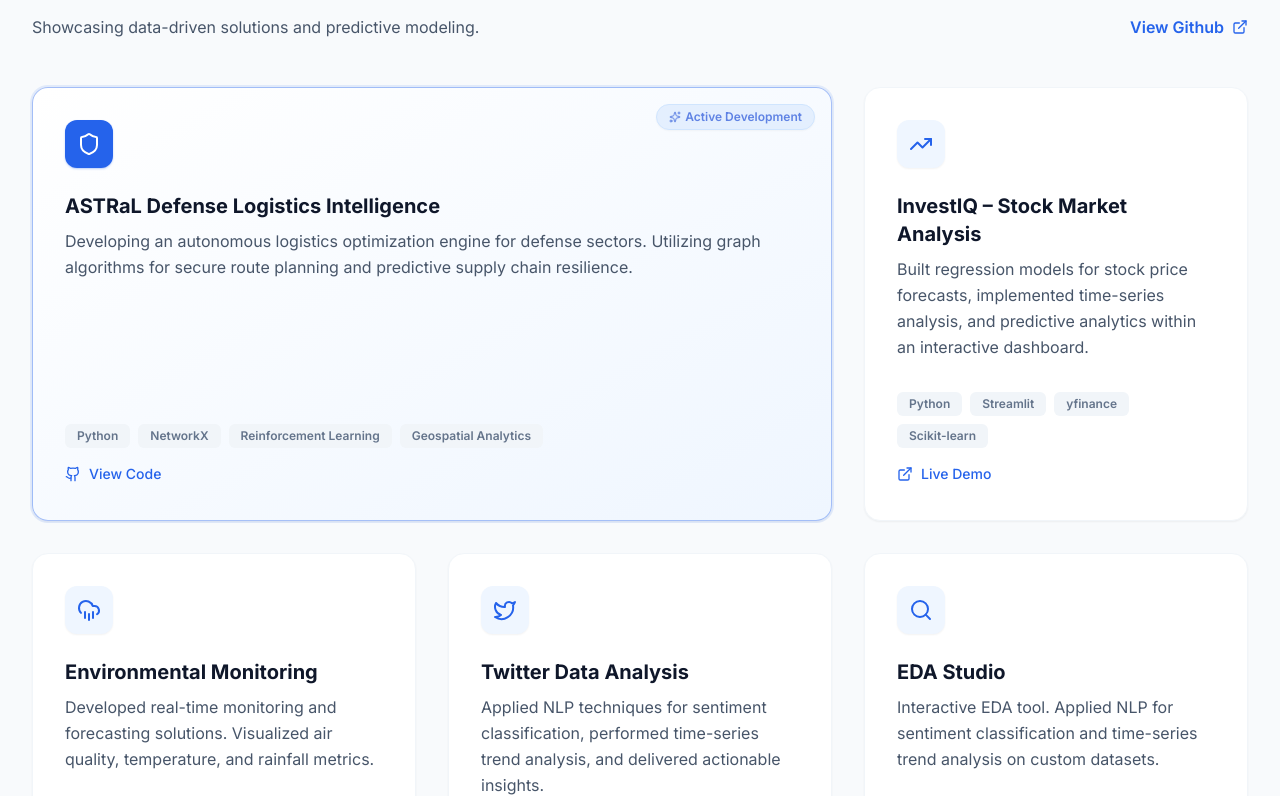
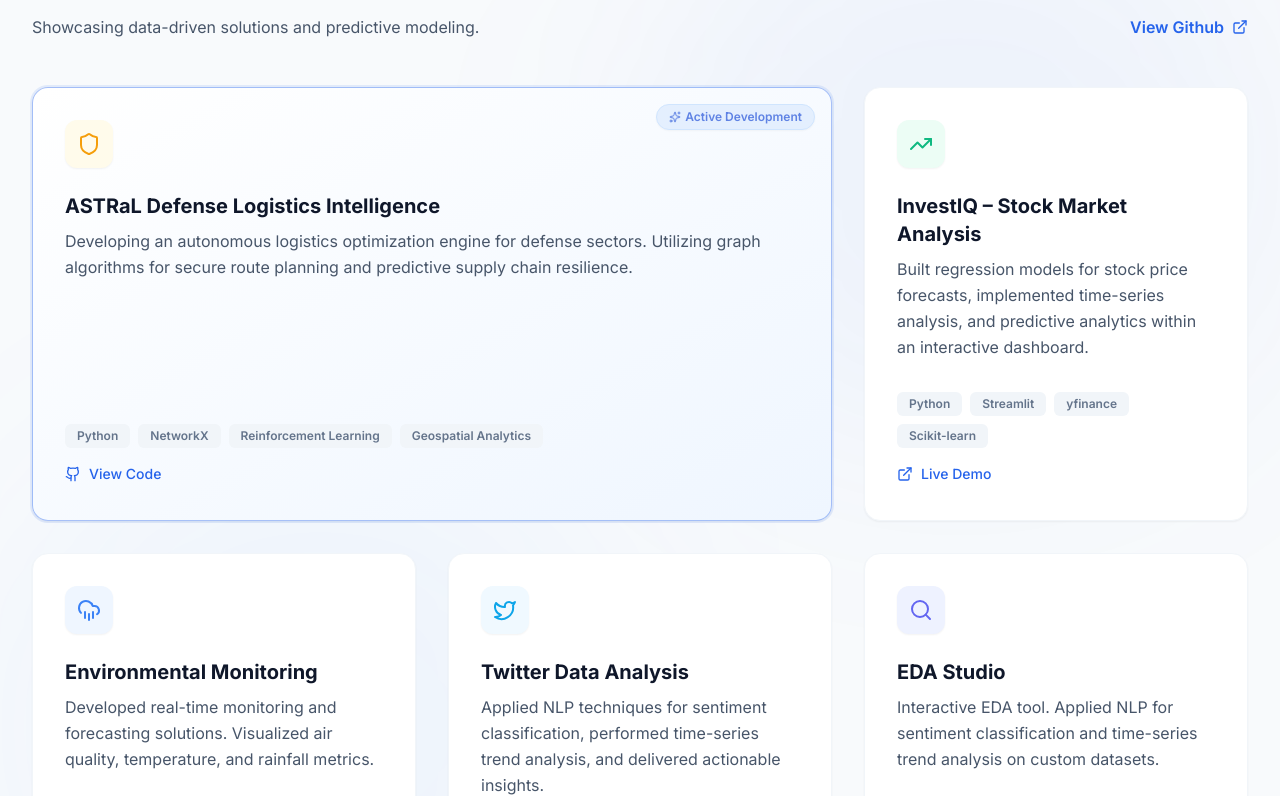
Before and after one commit to 03abhay/portfolio, a React (Vite) app: page / in a window 1280 px wide. Shown: the part 3604-4400 px from the top of the page. Built offline with nearby package versions, Linux system fonts and the light colour scheme.

Commit message:
Update Projects.tsx

```diff
--- a/components/Projects.tsx
+++ b/components/Projects.tsx
@@ -1,6 +1,7 @@
 
 import React from 'react';
 import { Project } from '../types';
+import { motion } from 'framer-motion';
 import { TrendingUp, CloudRain, Twitter, Search, ExternalLink, Shield, Github, Sparkles } from 'lucide-react';
 import { Reveal } from './Reveal';
 
@@ -43,18 +44,22 @@ const projects: Project[] = [
   }
 ];
 
-const IconMap: Record<string, React.ReactNode> = {
-  TrendingUp: <TrendingUp className="w-6 h-6" />,
-  CloudRain: <CloudRain className="w-6 h-6" />,
-  Twitter: <Twitter className="w-6 h-6" />,
-  Search: <Search className="w-6 h-6" />,
-  Shield: <Shield className="w-6 h-6" />
+const IconMap: Record<string, { icon: React.ReactNode, color: string }> = {
+  TrendingUp: { icon: <TrendingUp className="w-6 h-6" />, color: "text-emerald-500 bg-emerald-50 dark:bg-emerald-900/20 group-hover:bg-emerald-500" },
+  CloudRain: { icon: <CloudRain className="w-6 h-6" />, color: "text-blue-500 bg-blue-50 dark:bg-blue-900/20 group-hover:bg-blue-500" },
+  Twitter: { icon: <Twitter className="w-6 h-6" />, color: "text-sky-500 bg-sky-50 dark:bg-sky-900/20 group-hover:bg-sky-500" },
+  Search: { icon: <Search className="w-6 h-6" />, color: "text-indigo-500 bg-indigo-50 dark:bg-indigo-900/20 group-hover:bg-indigo-500" },
+  Shield: { icon: <Shield className="w-6 h-6" />, color: "text-amber-500 bg-amber-50 dark:bg-amber-900/20 group-hover:bg-amber-500" }
 };
 
 const Projects: React.FC = () => {
   return (
-    <section id="projects" className="py-20 bg-slate-50 dark:bg-slate-950 transition-colors duration-300">
-      <div className="max-w-7xl mx-auto px-4 sm:px-6 lg:px-8">
+    <section id="projects" className="py-20 bg-slate-50 dark:bg-slate-950 transition-colors duration-300 relative overflow-hidden">
+      {/* Background Vibrance */}
+      <div className="absolute top-0 right-0 w-1/2 h-1/2 bg-primary/5 rounded-full blur-[120px] pointer-events-none"></div>
+      <div className="absolute bottom-0 left-0 w-1/2 h-1/2 bg-blue-500/5 rounded-full blur-[120px] pointer-events-none"></div>
+
+      <div className="max-w-7xl mx-auto px-4 sm:px-6 lg:px-8 relative z-10">
         <Reveal>
           <div className="flex flex-col md:flex-row justify-between items-end mb-12">
             <div>
@@ -66,17 +71,18 @@ const Projects: React.FC = () => {
             </a>
           </div>
         </Reveal>
-
         <div className="grid grid-cols-1 md:grid-cols-2 lg:grid-cols-3 gap-8">
           {projects.map((project, idx) => (
             <Reveal key={idx} delay={idx * 100} className={`${idx === 0 ? 'md:col-span-2 lg:col-span-2' : ''}`}>
-              <div
-                className={`rounded-2xl overflow-hidden shadow-sm hover:shadow-2xl transition-all duration-300 border
+              <motion.div
+                whileHover={{ y: -5 }}
+                transition={{ type: "spring", stiffness: 300, damping: 20 }}
+                className={`rounded-2xl overflow-hidden shadow-sm hover:shadow-xl transition-all duration-500 border h-full relative flex flex-col
                   ${project.isCurrent
                     ? 'bg-gradient-to-br from-white to-blue-50 dark:from-slate-900 dark:to-slate-800/60 border-primary/40 dark:border-primary/40 ring-2 ring-primary/10'
                     : 'bg-white dark:bg-slate-900 border-slate-100 dark:border-slate-800'
                   }
-                  group h-full hover:-translate-y-2 hover:border-primary/30 relative flex flex-col`}
+                  group hover:border-primary/20`}
               >
 
                 {/* Current Project Badge */}
@@ -90,8 +96,8 @@ const Projects: React.FC = () => {
 
                 <div className="p-8 flex-1 flex flex-col">
                   <div className="flex items-center justify-between mb-6">
-                    <div className={`p-3 rounded-xl group-hover:scale-110 group-hover:rotate-6 transition-all duration-300 shadow-sm group-hover:shadow-md ${project.isCurrent ? 'bg-primary text-white shadow-primary/30' : 'bg-blue-50 dark:bg-slate-800 text-primary group-hover:bg-primary group-hover:text-white'}`}>
-                      {IconMap[project.icon]}
+                    <div className={`p-3 rounded-xl group-hover:scale-110 group-hover:rotate-3 transition-all duration-500 shadow-sm group-hover:shadow-md group-hover:text-white ${IconMap[project.icon].color}`}>
+                      {IconMap[project.icon].icon}
                     </div>
                   </div>
 
@@ -129,7 +135,7 @@ const Projects: React.FC = () => {
                     )}
                   </div>
                 </div>
-              </div>
+              </motion.div>
             </Reveal>
           ))}
         </div>
```
